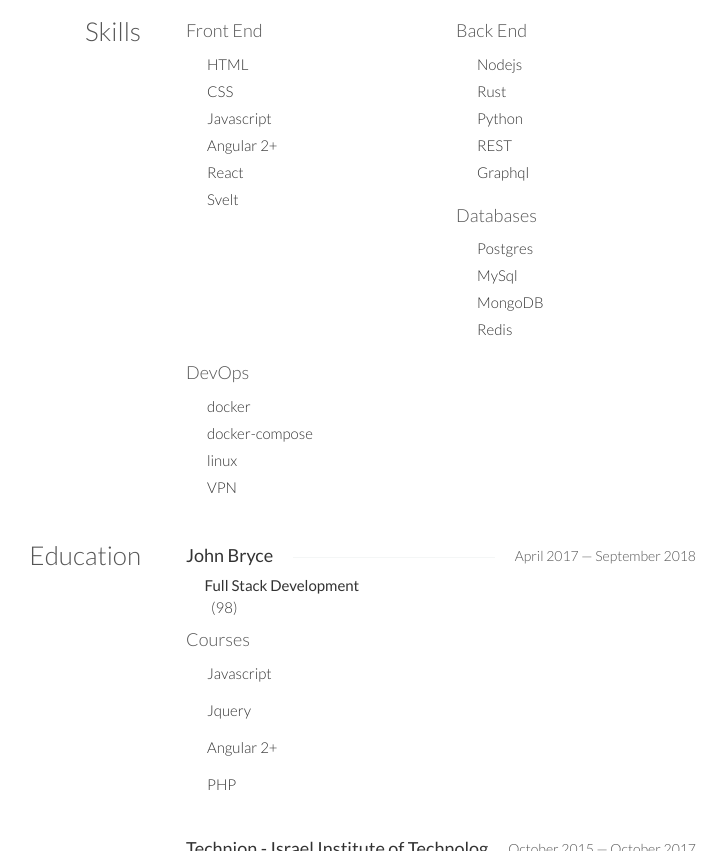
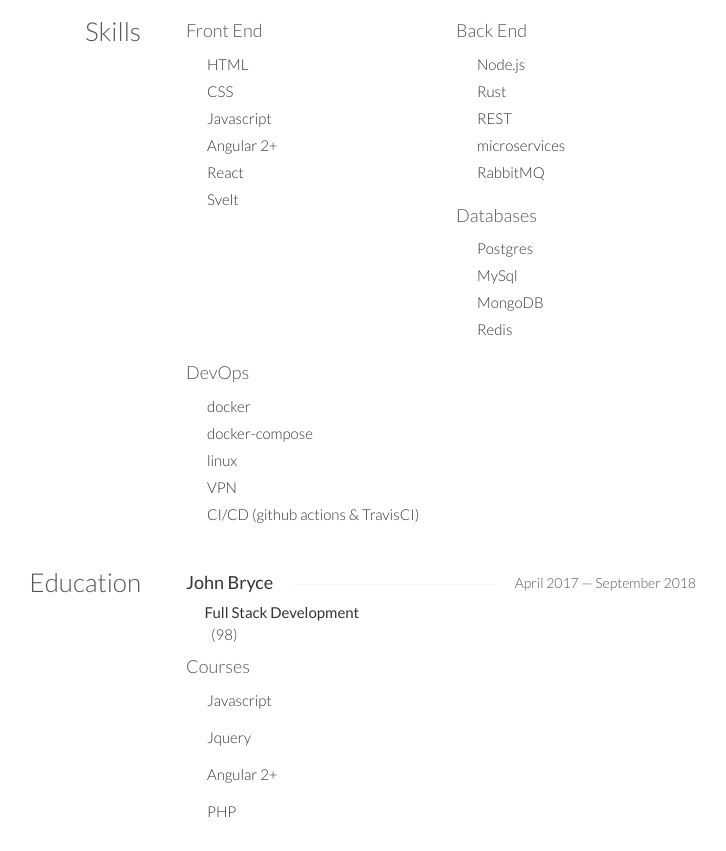
Before and after one commit to 5c077m4n/cv, a website: page docs/index.html in a window 1280 px wide. Shown: the part 1136-1987 px from the top of the page, without its empty margins (289-1015 px from the left). Drawn offline with nearby package versions, Linux system fonts and the light colour scheme; some icons are missing.

Commit message:
Edited skills.

```diff
--- a/docs/index.html
+++ b/docs/index.html
@@ -587,15 +587,15 @@ h4 span:first-child {
 
               <ul class="keywords">
 
-                  <li>Nodejs</li>
+                  <li>Node.js</li>
 
                   <li>Rust</li>
 
-                  <li>Python</li>
-
                   <li>REST</li>
 
-                  <li>Graphql</li>
+                  <li>microservices</li>
+
+                  <li>RabbitMQ</li>
 
               </ul>
 
@@ -634,6 +634,8 @@ h4 span:first-child {
                   <li>linux</li>
 
                   <li>VPN</li>
+
+                  <li>CI/CD (github actions &amp; TravisCI)</li>
 
               </ul>
 
--- a/resume.json
+++ b/resume.json
@@ -104,7 +104,7 @@
 		},
 		{
 			"name": "Back End",
-			"keywords": ["Nodejs", "Rust", "Python", "REST", "Graphql"]
+			"keywords": ["Node.js", "Rust", "REST", "microservices", "RabbitMQ"]
 		},
 		{
 			"name": "Databases",
@@ -112,7 +112,7 @@
 		},
 		{
 			"name": "DevOps",
-			"keywords": ["docker", "docker-compose", "linux", "VPN"]
+			"keywords": ["docker", "docker-compose", "linux", "VPN", "CI/CD (github actions & TravisCI)"]
 		}
 	],
 	"languages": [
```
Also changed, not shown: 1 other file.
